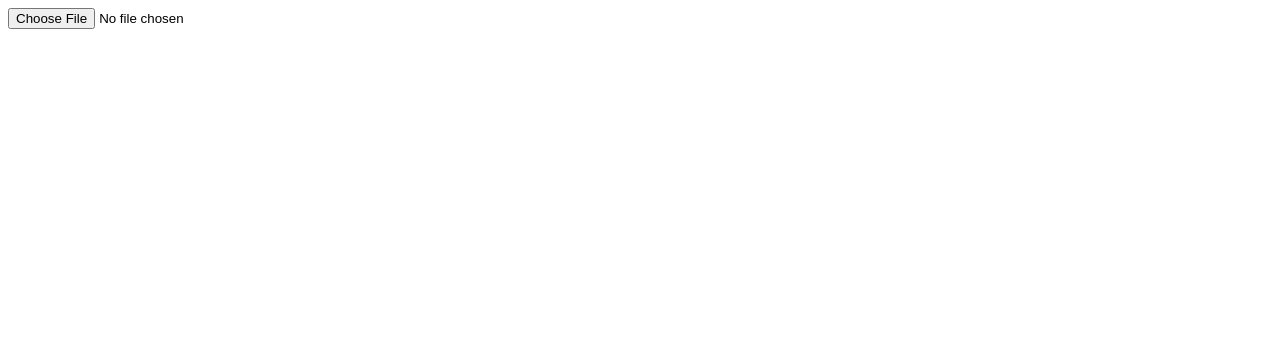
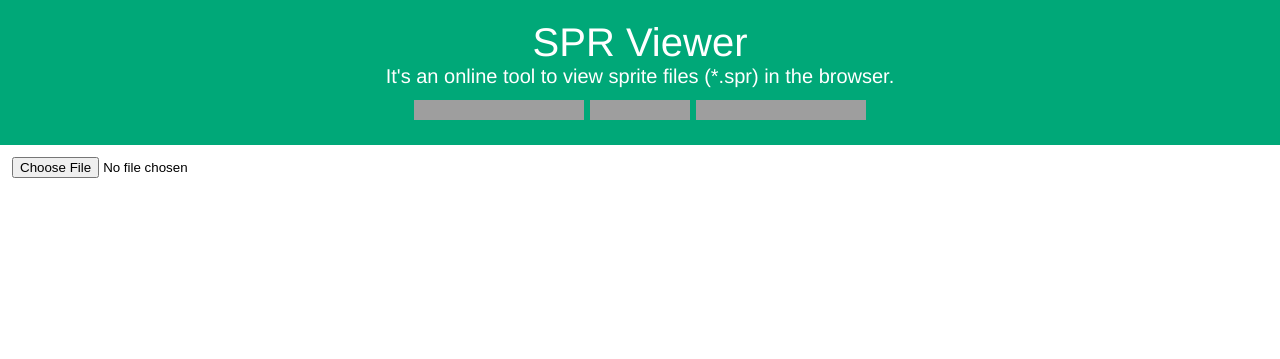
Before and after one commit to VadimDez/spr-viewer, a website built with webpack: page index.html in a window 1280 px wide. Built offline with nearby package versions, Linux system fonts and the light colour scheme; grey boxes are pictures that could not be loaded.

Commit message:
stylings

```diff
--- a/index.html
+++ b/index.html
@@ -6,13 +6,66 @@
   <meta name="viewport" content="width=device-width, initial-scale=1.0">
   <meta http-equiv="X-UA-Compatible" content="ie=edge">
   <title>SPR Viewer</title>
+
+  <style>
+    html,
+    body {
+      padding: 0;
+      margin: 0;
+      font-family: 'Helvetica';
+    }
+
+    header {
+      padding: 20px;
+      background: #00A878;
+      color: #fff;
+      font-size: 20px;
+      text-align: center;
+    }
+
+    header h1,
+    header h4 {
+      margin: 0;
+      font-weight: 500;
+    }
+
+    .links {
+      padding-top: 12px;
+    }
+
+    section {
+      padding: 12px;
+    }
+
+    canvas {
+      margin-top: 12px;
+    }
+  </style>
 </head>
 
 <body>
-  <input type="file" accept=".spr" />
-  <div>
-    <canvas></canvas>
-  </div>
+  <header>
+    <h1>SPR Viewer</h1>
+    <h4>
+      It's an online tool to view sprite files (*.spr) in the browser.
+    </h4>
+
+    <div class="links">
+      <iframe src="https://ghbtns.com/github-btn.html?user=vadimdez&type=follow&count=true" frameborder="0"
+        scrolling="0" width="170px" height="20px"></iframe>
+      <iframe src="https://ghbtns.com/github-btn.html?user=vadimdez&repo=spr-viewer&type=star&count=true"
+        frameborder="0" scrolling="0" width="100px" height="20px"></iframe>
+      <iframe src="https://ghbtns.com/github-btn.html?user=vadimdez&repo=spr-viewer&type=fork&count=true"
+        frameborder="0" scrolling="0" width="170px" height="20px"></iframe>
+    </div>
+  </header>
+
+  <section>
+    <input type="file" accept=".spr" />
+    <div>
+      <canvas></canvas>
+    </div>
+  </section>
 
   <script src="bundle.js" type="text/javascript"></script>
 </body>
```
